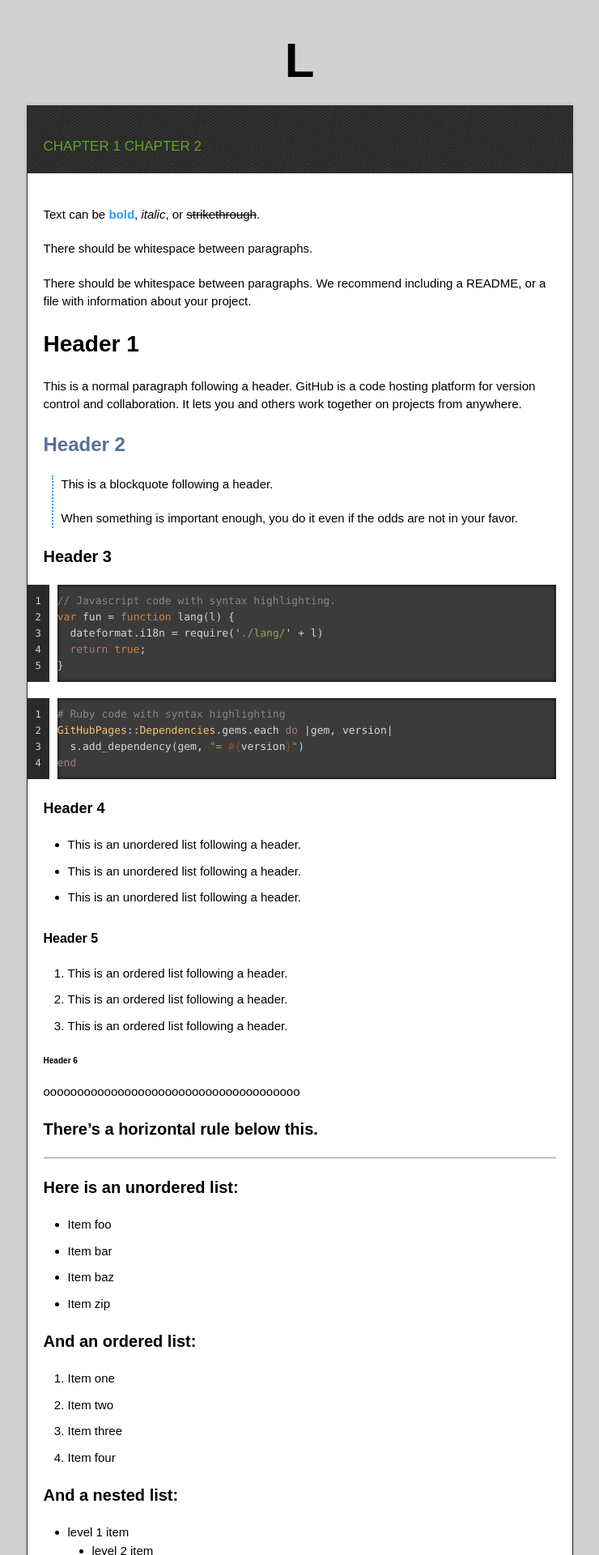
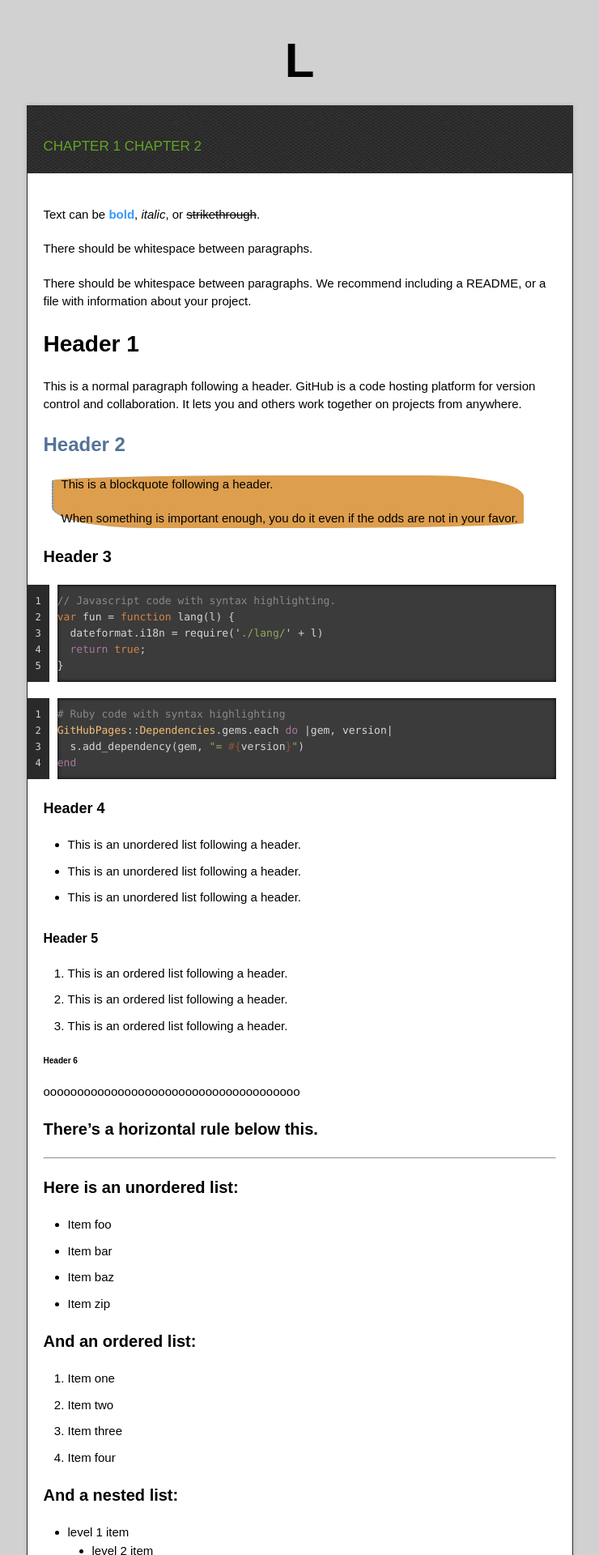
Before and after one commit to LoCCan4/loccan4.github.io, a Jekyll site: the page built from index.md, in a window 1280 px wide. Shown: the top 1920 px of the page at 81% size, without its empty margins (270-1010 px from the left). Built offline with Jekyll 4.4.1, drawn with Linux system fonts in a browser that asks for light colours.

Commit message:
Update jekyll-theme-time-machine.scss

```diff
--- a/_sass/jekyll-theme-time-machine.scss
+++ b/_sass/jekyll-theme-time-machine.scss
@@ -429,6 +429,8 @@ footer .owner p a {
   border-left: 2px dotted #3399ff;
   padding-left: 10px;
   margin-left: 10px;
+  border-radius: 50% 20% / 10% 40%;
+  background: #dd9e4d;
 }
 
 .markdown-body img {
```
